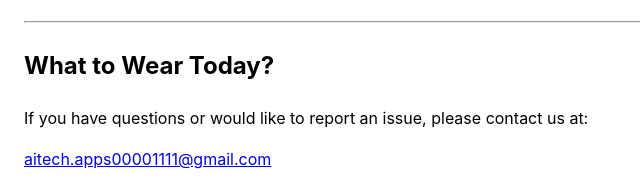
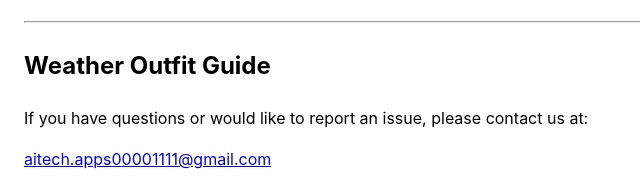
Before and after one commit to japan-aitechteam/support, a plain HTML site: page index.html in a window 1280 px wide. Shown: the part 363-549 px from the top of the page, 0-640 px from the left. Drawn offline with Linux system fonts and the light colour scheme.

Commit message:
Update index.html

```diff
--- a/index.html
+++ b/index.html
@@ -55,7 +55,7 @@
 
     <hr>
 
-    <h2>What to Wear Today?</h2>
+    <h2>Weather Outfit Guide</h2>
     <p>If you have questions or would like to report an issue, please contact us at:</p>
     <p><a href="mailto:aitech.apps00001111@gmail.com">aitech.apps00001111@gmail.com</a></p>
     <p><a href="https://japan-aitechteam.github.io/Privacy-Policy-weather2/">Privacy Policy</a></p>
```
